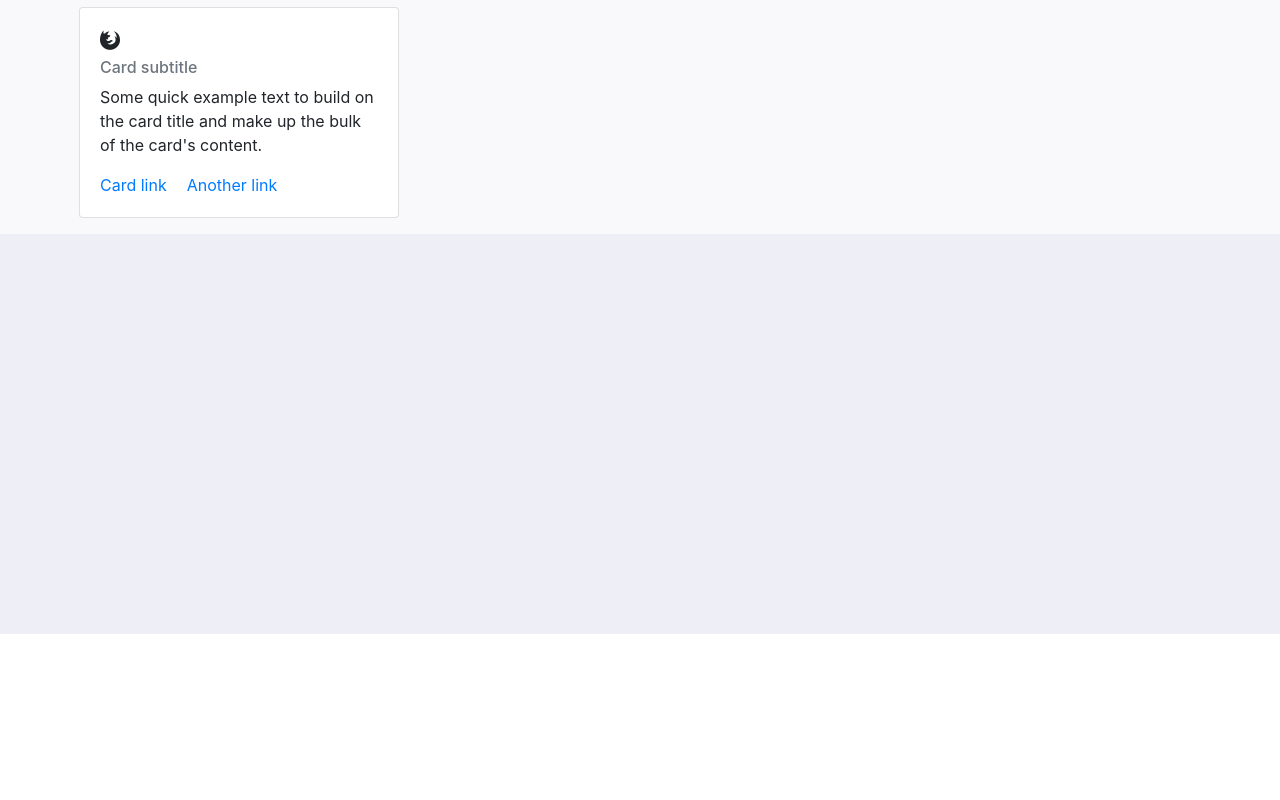
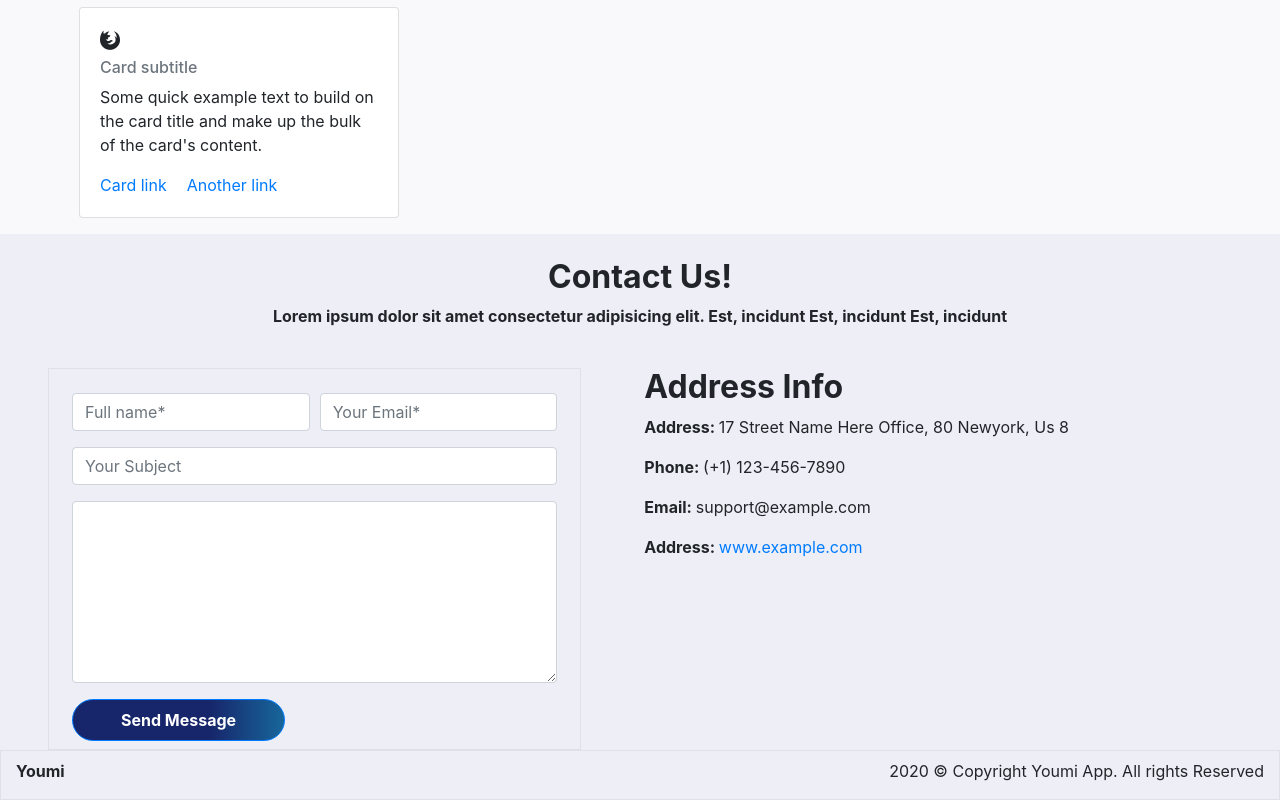
Before and after one commit to Ashish-21/Youmi, an Angular app: page / in a window 1280 px wide. Shown: the part 1954-2754 px from the top of the page. Before the commit the page ends 2588 px from the top, so only its background shows below. Built offline with nearby package versions, Linux system fonts and the light colour scheme.

Commit message:
footer done

```diff
--- a/src/app/app.component.html
+++ b/src/app/app.component.html
@@ -11,3 +11,6 @@
   <app-features></app-features>
 </section>
 <section><app-contact-us></app-contact-us></section>
+<section>
+  <app-footer></app-footer>
+</section>
--- a/src/app/app.module.ts
+++ b/src/app/app.module.ts
@@ -10,6 +10,7 @@ import { AboutComponent } from './about/about.component';
 import { FeaturesComponent } from './features/features.component';
 import { ReviewsComponent } from './reviews/reviews.component';
 import { ContactUsComponent } from './contact-us/contact-us.component';
+import { FooterComponent } from './footer/footer.component';
 
 @NgModule({
   declarations: [
@@ -20,6 +21,7 @@ import { ContactUsComponent } from './contact-us/contact-us.component';
     FeaturesComponent,
     ReviewsComponent,
     ContactUsComponent,
+    FooterComponent,
   ],
   imports: [BrowserModule, AppRoutingModule, NgbModule],
   providers: [],
--- a/src/app/contact-us/contact-us.component.html
+++ b/src/app/contact-us/contact-us.component.html
@@ -1 +1,73 @@
-<div id="contactUs"></div>
+<div id="contactUs">
+  <div class="container-fluid">
+    <div class="contact-heading">
+      <h2 class="font-weight-bolder">Contact Us!</h2>
+      <p class="font-weight-bold">
+        Lorem ipsum dolor sit amet consectetur adipisicing elit. Est, incidunt
+        Est, incidunt Est, incidunt
+      </p>
+    </div>
+    <div class="row pt-4">
+      <div class="col-md-5 ml-5 border">
+        <div class="contact-form mt-3 p-2">
+          <form>
+            <div class="form-row">
+              <div class="col-md-6">
+                <input
+                  type="text"
+                  class="form-control"
+                  placeholder="Full name*"
+                />
+              </div>
+              <div class="col-md-6">
+                <input
+                  type="text"
+                  class="form-control"
+                  placeholder="Your Email*"
+                />
+              </div>
+            </div>
+            <div class="form-row mt-3">
+              <div class="col-md-12">
+                <input
+                  type="text"
+                  class="form-control"
+                  placeholder="Your Subject"
+                />
+              </div>
+            </div>
+            <div class="form-row mt-3">
+              <div class="col-md-12">
+                <textarea class="form-control" rows="7" id="comment"></textarea>
+              </div>
+            </div>
+
+            <button
+              class="btn btn-outline-primary rounded-pill btn-grad pl-5 pr-5 pt-2 pb-2 mt-3"
+              type="submit"
+            >
+              Send Message
+            </button>
+          </form>
+        </div>
+      </div>
+      <div class="col-md-5 ml-5">
+        <h2 class="font-weight-bolder">Address Info</h2>
+        <div class="address-info">
+          <p>
+            <span class="font-weight-bold">Address: </span>17 Street Name Here
+            Office, 80 Newyork, Us 8
+          </p>
+          <p><span class="font-weight-bold">Phone: </span>(+1) 123-456-7890</p>
+          <p>
+            <span class="font-weight-bold">Email: </span>support@example.com
+          </p>
+          <p>
+            <span class="font-weight-bold">Address: </span
+            ><a href="#">www.example.com</a>
+          </p>
+        </div>
+      </div>
+    </div>
+  </div>
+</div>
--- a/src/app/contact-us/contact-us.component.scss
+++ b/src/app/contact-us/contact-us.component.scss
@@ -2,3 +2,18 @@
   min-height: 50vh;
   background-color: #eeeff6;
 }
+.contact-heading {
+  padding-top: 1.5em;
+  text-align: center;
+}
+
+.btn-grad {
+  color: white;
+  font-weight: bold;
+  background-image: linear-gradient(
+    to right,
+    #17266b 65%,
+    hsl(204, 74%, 35%) 100%,
+    #e6e4ff 100%
+  );
+}
--- /dev/null
+++ b/src/app/footer/footer.component.html
@@ -0,0 +1,8 @@
+<div id="footer">
+  <div
+    class="container-fluid d-flex justify-content-between align-items-center border pt-2"
+  >
+    <p class="font-weight-bolder">Youmi</p>
+    <p>2020 &copy; Copyright Youmi App. All rights Reserved</p>
+  </div>
+</div>
--- /dev/null
+++ b/src/app/footer/footer.component.scss
@@ -0,0 +1,3 @@
+#footer {
+  background-color: #eeeff6;
+}
--- /dev/null
+++ b/src/app/footer/footer.component.ts
@@ -0,0 +1,15 @@
+import { Component, OnInit } from '@angular/core';
+
+@Component({
+  selector: 'app-footer',
+  templateUrl: './footer.component.html',
+  styleUrls: ['./footer.component.scss']
+})
+export class FooterComponent implements OnInit {
+
+  constructor() { }
+
+  ngOnInit(): void {
+  }
+
+}
```
Also changed, not shown: 1 other file (tests, documents, lock files or other folders).
